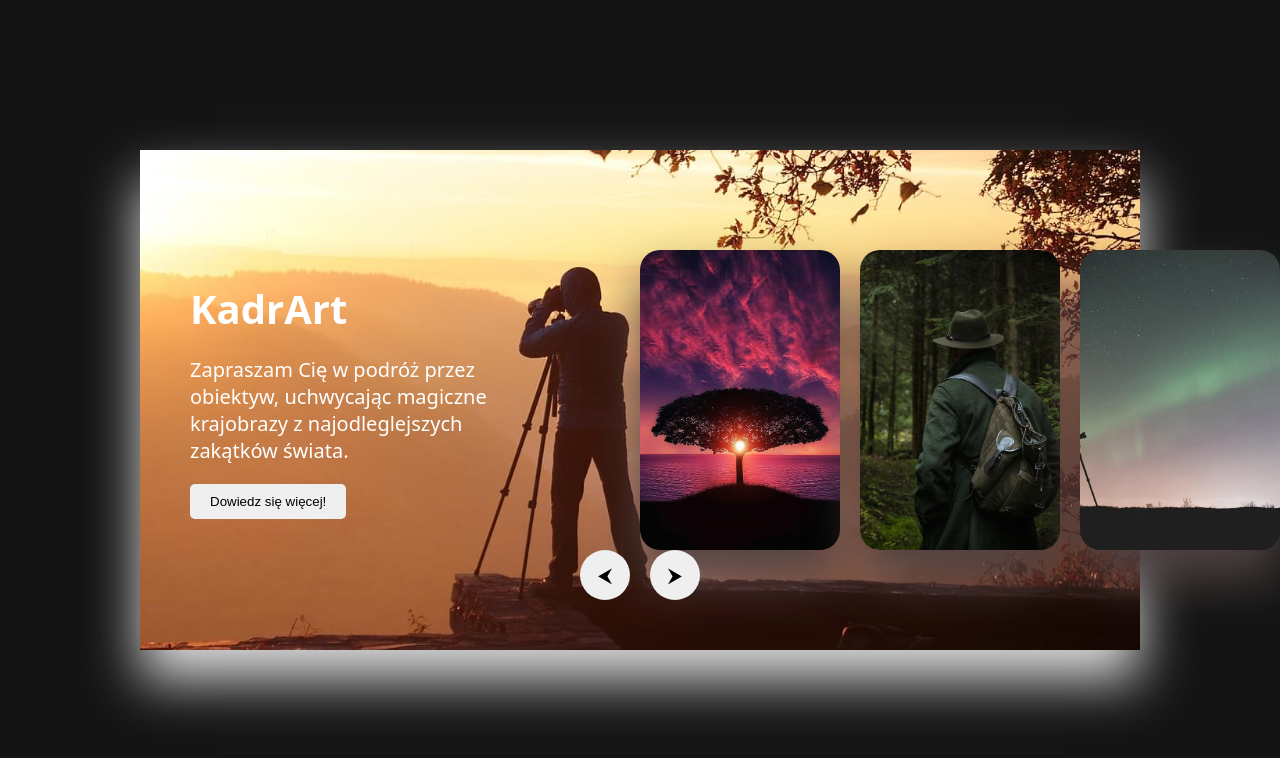
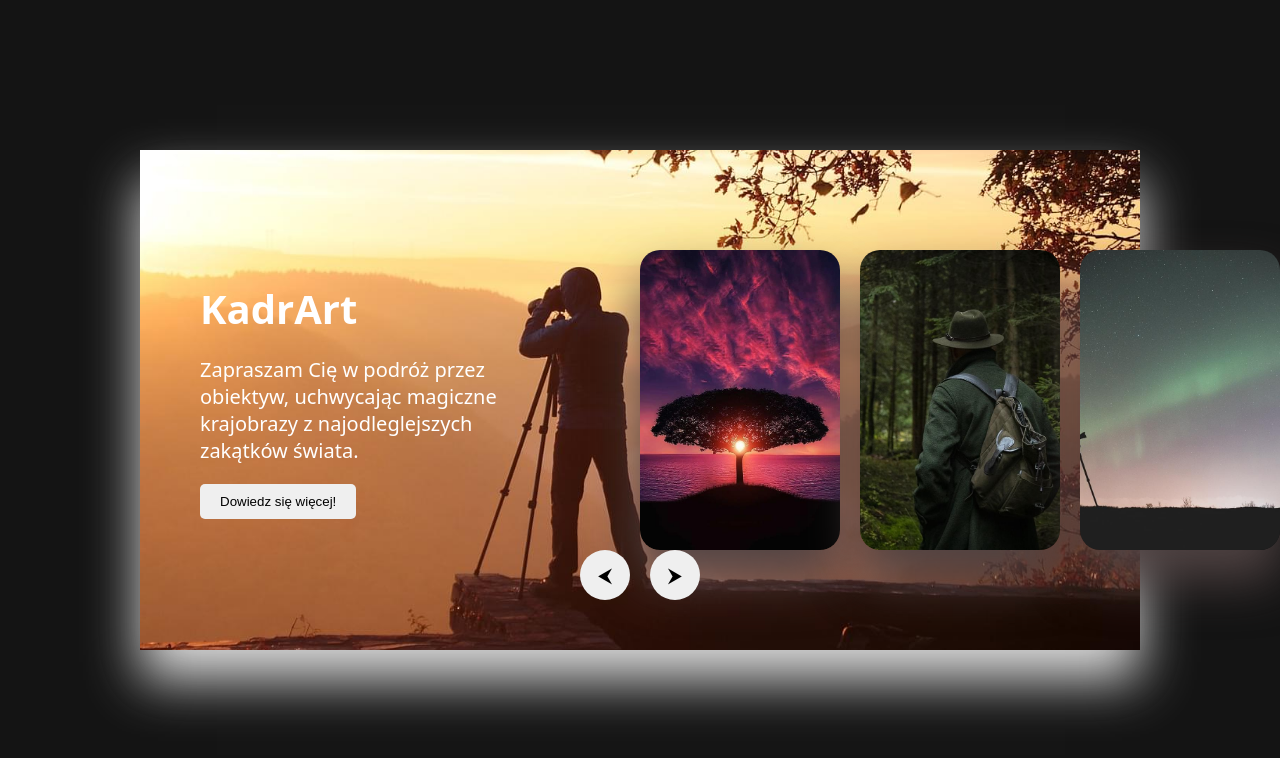
Before and after one commit to WojciechStancel/LandingPage-Photo, a website: page index.html in a window 1280 px wide. Shown: the top 758 px of the page. Drawn offline with Linux system fonts and the light colour scheme.

Commit message:
resize container, removed fonts

```diff
--- a/src/sass/style.scss
+++ b/src/sass/style.scss
@@ -1,22 +1,3 @@
-@font-face {
-	font-family: "Roboto";
-	font-weight: 400;
-	src: url("../../../assets/fonts/subset-Roboto-Regular.woff2") format("woff2"),
-		url("../../../assets/fonts/subset-Roboto-Regular.woff") format("woff");
-}
-@font-face {
-	font-family: "Roboto";
-	font-weight: 300;
-	src: url("../../../assets/fonts/subset-Roboto-Light.woff2") format("woff2"),
-		url("../../../assets/fonts/subset-Roboto-Light.woff") format("woff");
-}
-@font-face {
-	font-family: "Roboto";
-	font-weight: 700;
-	src: url("../../../assets/fonts/subset-Roboto-Bold.woff2") format("woff2"),
-		url("../../../assets/fonts/subset-Roboto-Bold.woff") format("woff");
-}
-
 *,
 *::before,
 *::after {
@@ -31,8 +12,8 @@ html {
 }
 
 body {
-	// height: 100vh;
-	font-family: "Roboto", sans-serif;
+	max-height: 100vh;
+	font-family: "", sans-serif;
 	font-weight: 300;
 	color: rgba(0, 0, 0, 0.725);
 	background-color: rgb(20, 20, 20);
@@ -45,9 +26,10 @@ body {
 	top: 50%;
 	transform: translate(-50%, -50%);
 	padding: 5em;
-	max-width: 100vw;
-	max-height: 100vh;
+	width: 100vw;
+	height: 100vh;
 	box-shadow: 0 30px 50px #dbdbdb;
+	overflow: hidden;
 }
 
 .slider {
@@ -108,7 +90,7 @@ body {
 .item .content {
 	position: absolute;
 	top: 50%;
-	left: 50px;
+	left: 40px;
 	width: 300px;
 	text-align: left;
 	padding: 0;
@@ -184,22 +166,22 @@ body {
 }
 
 .item1 {
-	background-image: url("../../dist/img/bg6.jpg");
+	background-image: url("../img/bg6.jpg");
 }
 .item2 {
-	background-image: url("../../dist/img/bg2.jpg");
+	background-image: url("../img/bg2.jpg");
 }
 .item3 {
-	background-image: url("../../dist/img/bg3.jpg");
+	background-image: url("../img/bg3.jpg");
 }
 .item4 {
-	background-image: url("../../dist/img/bg4.jpg");
+	background-image: url("../img/bg4.jpg");
 }
 .item5 {
-	background-image: url("../../dist/img/bg5.jpg");
+	background-image: url("../img/bg5.jpg");
 }
 .item6 {
-	background-image: url("../../dist/img/bg1.jpg");
+	background-image: url("../img/bg1.jpg");
 }
 
 @keyframes showContent {
@@ -220,6 +202,7 @@ body {
 		padding: 5em;
 		width: 1000px;
 		height: 500px;
+		overflow: visible;
 	}
 
 	.item {
@@ -230,6 +213,10 @@ body {
 		&::before {
 			display: none;
 		}
+	}
+
+	.item .content {
+		left: 60px;
 	}
 
 	.item:nth-child(3) {
@@ -250,7 +237,7 @@ body {
 
 	.item .content {
 		left: 100px;
-        width: 400px;
+		width: 400px;
 	}
 
 	.item .name {
```
Also changed, not shown: dist/css/style.min.css.
